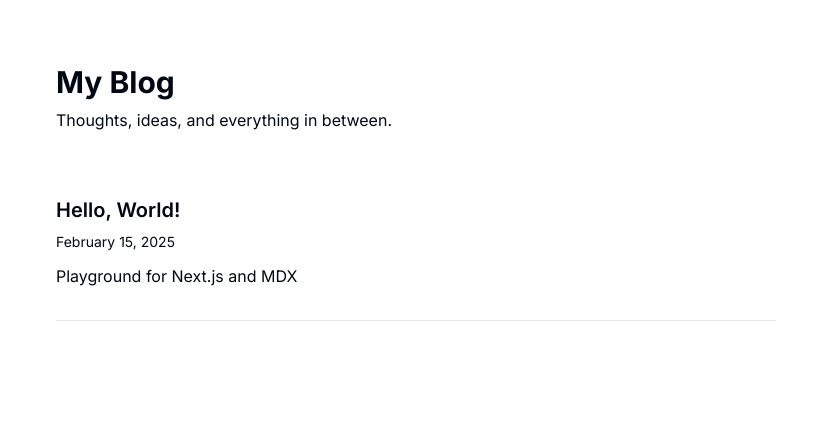
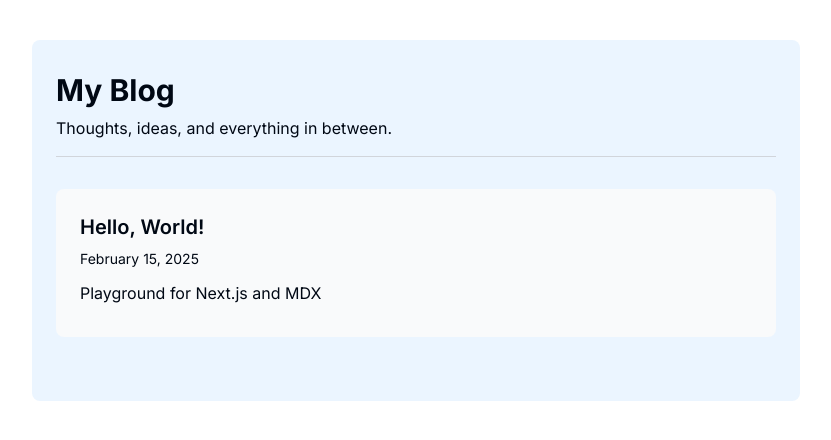
Before and after one commit to corey-stidston/blog, a Next.js app: page / in a window 1280 px wide. Shown: the top 440 px of the page, without its empty margins (224-1055 px from the left). Built offline with nearby package versions, Linux system fonts and the light colour scheme.

Commit message:
feat: adjust home page style

```diff
--- a/src/app/page.tsx
+++ b/src/app/page.tsx
@@ -38,18 +38,16 @@ export default function Home() {
   const posts = getPostMetadata()
 
   return (
-    <div className="max-w-3xl mx-auto px-6 py-16">
-      <header className="mb-16">
+    <div className="mt-10 max-w-3xl mx-auto px-6 pt-8 pb-16 rounded-lg bg-background dark:bg-background-dark">
+      <header className="mb-8">
         <h1 className="text-3xl font-bold mb-2 text-primary">My Blog</h1>
-        <p className="text-primary dark:text-primary-dark">
-          Thoughts, ideas, and everything in between.
-        </p>
+        <p className="text-primary dark:text-primary-dark border-b border-gray-300 dark:border-gray-900 pb-4">
+          Thoughts, ideas, and everything in between.</p>
       </header>
-
       <main>
         <div className="space-y-8">
           {posts.map((post) => (
-            <article key={post.slug} className="border-b border-gray-200 dark:border-gray-800 pb-8">
+            <article key={post.slug} className="pb-8 p-6 rounded-lg bg-gray-50 dark:bg-gray-900 hover:bg-gray-100 dark:hover:bg-gray-800 transition-colors">
               <Link href={`/blog/${post.slug}`} className="block group">
                 <h2 className="text-xl font-semibold mb-2 text-primary group-hover:text-secondary-light dark:group-hover:text-secondary-dark">
                   {post.frontMatter.title}
--- a/tailwind.config.ts
+++ b/tailwind.config.ts
@@ -24,6 +24,11 @@ export default {
           light: '#fed709',
           dark: '#ffc300',
         },
+        background: {
+          DEFAULT: '#ebf5ff',
+          light: '#ebf5ff',
+          dark: '#001528',
+        },
       },
     },
   },
```
